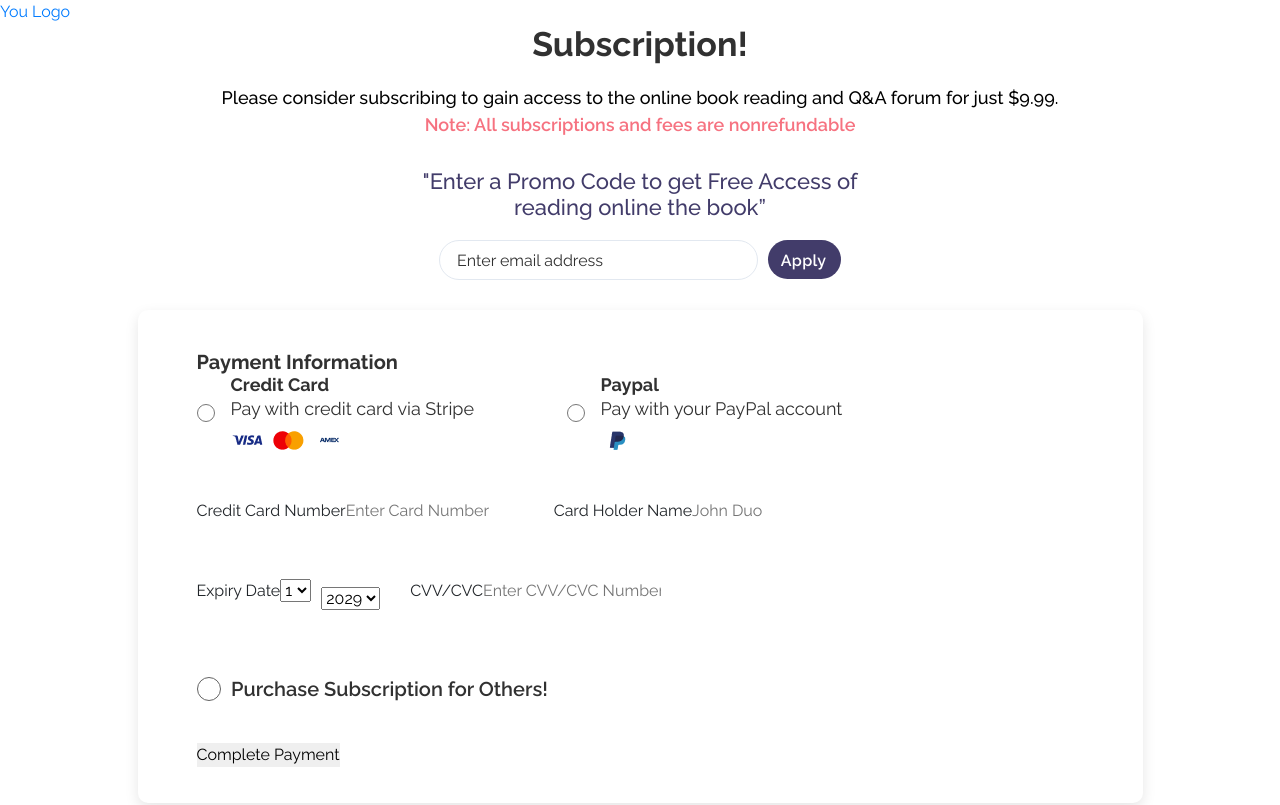
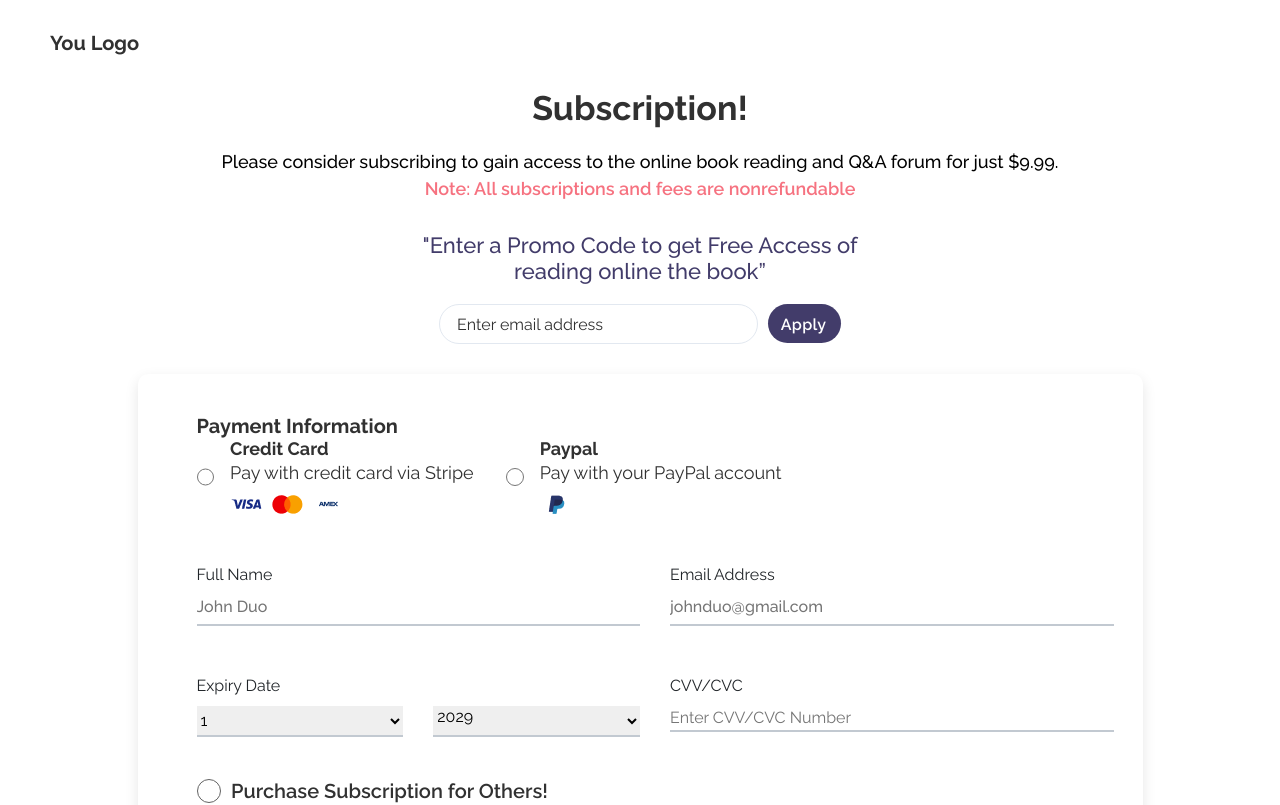
Before and after one commit to MamtazDev/christianity-book-react, a React (Vite) app: page /subscription in a window 1280 px wide. Shown: the top 805 px of the page. Built offline with nearby package versions, Linux system fonts and the light colour scheme; sample sign-in values are in the browser's storage.

Commit message:
subscription page update

```diff
--- a/src/App.css
+++ b/src/App.css
@@ -1234,6 +1234,7 @@ footer {
     .chatList {
         width: 300px;
     }
+
     .profileShow .childHover {
         width: 300px !important;
     }
@@ -1256,3 +1257,198 @@ footer {
 .recharts-cartesian-axis-ticks {
     margin-top: 15px;
 }
+
+
+
+.changeEmail label,
+.changePassword label,
+.profileSetting label {
+    color: var(--gray-400, #92979D);
+    font-size: 16px;
+    font-weight: 600;
+    margin-bottom: 15px;
+    display: block;
+}
+
+.changeEmail label,
+.changePassword label,
+.profileSetting1 label {
+    color: var(--gray-400, #92979D);
+    font-size: 16px;
+    font-weight: 600;
+    margin-bottom: 15px;
+    display: block;
+}
+
+.notificationSetting label {
+    color: var(--gray-400, #92979D);
+    font-size: 16px;
+    font-weight: 600;
+}
+
+/* account setting */
+.inputContainer {
+    width: 100%;
+    max-width: 356px !important;
+    display: block;
+}
+
+
+.inputContainer1 {
+    width: 100%;
+    max-width: 356px !important;
+    display: block;
+}
+
+.changeEmail input,
+.changePassword input,
+.profileSetting input,
+.profileSetting select {
+    border-bottom: 2px solid #423C6A;
+    padding-bottom: 5px;
+    color: var(--primary-color, #423C6A);
+    font-size: 16px;
+    font-weight: 500;
+    width: 100%;
+    max-width: 356px !important;
+    display: block;
+}
+
+.changeEmail input,
+.changePassword input,
+.profileSetting1 input,
+.profileSetting1 select {
+    border-bottom: 2px solid #423C6A;
+    padding-bottom: 5px;
+    color: var(--primary-color, #423C6A);
+    font-size: 16px;
+    font-weight: 500;
+    width: 100%;
+    display: block;
+}
+
+.changePassword input,
+.profileSetting input,
+.profileSetting select {
+    border-bottom: 2px solid #C2C9D1;
+}
+
+.changePassword input,
+.profileSetting1 input,
+.profileSetting1 select {
+    border-bottom: 2px solid #C2C9D1;
+}
+
+.changeEmail input::placeholder,
+.changePassword input::placeholder,
+.profileSetting input::placeholder {
+    color: var(--primary-color, #423C6A);
+    font-size: 16px;
+    font-weight: 500;
+}
+
+.changeEmail input::placeholder,
+.changePassword input::placeholder,
+.profileSetting1 input::placeholder {
+    color: var(--primary-color, #423C6A);
+    font-size: 16px;
+    font-weight: 500;
+}
+
+.changeEmail button {
+    color: var(--primary-color, #423C6A);
+    font-size: 22px;
+    font-weight: 600;
+    outline: none;
+    border-bottom: 2px solid #423C6A;
+    background: transparent;
+    transition: 0.3s ease-in-out;
+    white-space: nowrap;
+}
+
+.changeEmail button:hover {
+    opacity: .9;
+    border-bottom: 2px solid transparent;
+}
+
+.changePassword button,
+.profileSetting button {
+    color: #FFF;
+    text-align: center;
+    font-size: 20px;
+    font-weight: 700;
+    padding: 16px 143px;
+    border-radius: 32px;
+    background: var(--primary-color, #423C6A);
+    box-shadow: 0px 4px 26px 0px rgba(0, 0, 0, 0.25);
+    transition: 0.4s ease-in-out;
+    white-space: nowrap;
+}
+
+.changePassword button,
+.profileSetting1 button {
+    color: #FFF;
+    text-align: center;
+    font-size: 20px;
+    font-weight: 700;
+    padding: 14px 90px;
+    border-radius: 32px;
+    background: var(--primary-color, #423C6A);
+    box-shadow: 0px 4px 26px 0px rgba(0, 0, 0, 0.25);
+    transition: 0.4s ease-in-out;
+    white-space: nowrap;
+}
+
+.changePassword button:hover,
+.profileSetting button:hover {
+    opacity: .9;
+}
+
+.changePassword button:hover,
+.profileSetting1 button:hover {
+    opacity: .9;
+}
+
+select {
+    border: none;
+}
+
+
+.profileSetting select {
+    background-image: url("../images/drop_down.png");
+    background-repeat: no-repeat;
+    background-position: right center;
+}
+
+select::-ms-expand {
+    display: none;
+}
+
+.inputContainer2 {
+    width: 100% !important;
+    display: block;
+
+}
+.sub_inputcontainer {
+    width: 100% !important;
+    max-width: 209px !important;
+    display: flex !important;
+}
+.profileSetting3 input, .profileSetting3 select {
+    padding-bottom: 5px;
+    color: var(--primary-color, #423C6A);
+    font-size: 16px;
+    font-weight: 500;
+    width: 100%;
+
+}
+.select_date{
+    display: flex;
+    /* flex-wrap: wrap; */
+}
+.second_row{
+    display: flex;
+    justify-content: start;
+    align-items: end;
+    gap:30px  !important;
+}
--- a/src/components/AccountSettings/AccountSetting.jsx
+++ b/src/components/AccountSettings/AccountSetting.jsx
@@ -117,7 +117,7 @@ const AccountSetting = () => {
 
       <form onSubmit={handleEmailSubmit} className="changeEmail">
         <div className="d-flex justify-content-start align-items-end gap-4 acount_gap">
-          <div className="inputContainer1">
+          <div className="inputContainer">
             <label>Change Email</label>
             <input
               type="email"
--- a/src/components/Login/CompleteProfileForm.css
+++ b/src/components/Login/CompleteProfileForm.css
@@ -62,3 +62,42 @@
   align-items: center; */
   margin-top: 100px;
 }
+.completeprofile_inputContainer {
+  width: 100% !important;
+  max-width: 356px !important;
+  display: block;
+}
+.completeprofile_inputContainer label {
+  color: var(--gray-400, #92979D);
+  font-size: 16px;
+  font-weight: 600;
+  margin-bottom: 15px;
+  display: block;
+}
+.completeprofile_inputContainer input{
+  border-bottom: 2px solid #C2C9D1 !important;
+}
+
+.changePassword input,
+.profileSetting input,
+.profileSetting select {
+    border-bottom: 2px solid #C2C9D1;
+    width: 100%;
+}
+select {
+  border: none;
+}
+.create_profile_button  button{
+  color: #FFF;
+  text-align: center;
+  font-size: 20px;
+  font-weight: 700;
+  padding: 14px 90px;
+  border-radius: 32px;
+  background: var(--primary-color, #423C6A);
+  box-shadow: 0px 4px 26px 0px rgba(0, 0, 0, 0.25);
+  transition: 0.4s ease-in-out;
+  white-space: nowrap;
+  border: none;
+  cursor: pointer;
+}
--- a/src/components/Login/LoginForm.css
+++ b/src/components/Login/LoginForm.css
@@ -70,14 +70,35 @@
   width: 100%;
   padding-bottom: 9px;
 }
+.logInContainer form .inputContainer1 {
+  display: flex;
+  gap: 10px;
+  align-items: center;
+  border-bottom: 2px solid #c2c9d1;
+  width: 100%;
+  padding-bottom: 9px;
+}
 
 .logInContainer form .inputContainer input {
   width: 100%;
   outline: unset;
   border: unset;
 }
+.logInContainer form .inputContainer1 input {
+  width: 100%;
+  outline: unset;
+  border: unset;
+}
 
 .logInContainer form .inputContainer input::placeholder {
+  color: #423c6a;
+  font-size: 16px;
+  font-style: normal;
+  font-weight: 500;
+  line-height: normal;
+}
+
+.logInContainer form .inputContainer1 input::placeholder {
   color: #423c6a;
   font-size: 16px;
   font-style: normal;
--- a/src/pages/Subscription.css
+++ b/src/pages/Subscription.css
@@ -265,7 +265,6 @@ button {
     justify-content: center;
     align-items: center;
     gap: 16px;
-    width: 340px;
 }
 
 .flex_payment {
@@ -301,3 +300,77 @@ button {
     width: 20px !important;
     height: 20px !important;
 }
+
+.subscription input,select{
+    border-bottom: 2px solid #C2C9D1 !important;
+    display: block;
+
+
+}
+
+.sub_input {
+    display: flex;
+    justify-content: start;
+    align-items: center;
+    flex-wrap: wrap;
+}
+
+.sub_input input {
+    min-width: 429px !important;
+    width: 100% !important;
+}
+
+.sub_inputcontainer label {
+    display: block;
+}
+
+.sub_select_date {
+    display: flex;
+    flex-wrap: wrap;
+}
+
+.sub_select_date select {
+    border: none;
+    border-bottom: 1px solid #C2C9D1;
+    min-width: 209px !important;
+    width: 100% !important;
+}
+.completeProfileContainer a {
+    color: #313131;
+    font-size: 20px;
+    font-style: normal;
+    font-weight: 700;
+    line-height: normal;
+}
+
+.create_profile_button button{
+    color: #FFF;
+    text-align: center;
+    font-size: 20px;
+    font-weight: 700;
+    padding: 14px 90px;
+    border-radius: 32px;
+    background: var(--primary-color, #423C6A);
+    box-shadow: 0px 4px 26px 0px rgba(0, 0, 0, 0.25);
+    transition: 0.4s ease-in-out;
+    white-space: nowrap;
+    margin: auto !important;
+    display: flex;
+
+}
+.completeProfileContainer {
+    padding: 31px 50px;
+}
+@media (max-width:768px) {
+    .sub_input input {
+        max-width: 429px !important;
+        width: 100% !important;
+    }
+
+    .sub_select_date select {
+        border: none;
+        border-bottom: 1px solid #C2C9D1;
+        max-width: 209px !important;
+        width: 100% !important;
+    }
+}
--- a/src/pages/Subscription.jsx
+++ b/src/pages/Subscription.jsx
@@ -37,8 +37,8 @@ const Subscription = () => {
       </div>
       <div className="subv_body">
         <p>Payment Information</p>
-        <form action="" className="profileSetting1  mt_30cp">
-          <div className="d-flex justify-content-start align-items-end gap_4 mb-5">
+        <form action="" className="subscription  mt_30cp">
+          <div className="d-flex justify-content-start align-items-end flex-wrap flex-md-nowrap gap_4 mb-5">
             <div className="payment_parent">
               <input
                 type="radio"
@@ -72,44 +72,54 @@ const Subscription = () => {
               </div>
             </div>
           </div>
-          <div className="d-flex justify-content-start align-items-end gap_4 mb-5">
-            <div className="inputContainer">
-              <label>Credit Card Number</label>
-              <input type="text" placeholder="Enter Card Number" />
-            </div>
-            <div className="inputContainer">
-              <label>Card Holder Name</label>
-              <input type="text" placeholder="John Duo" />
+
+          <div className="profileSetting3 mb_40">
+            <div className="d-flex justify-content-start flex-wrap flex-md-nowrap gap_4 mb-5">
+              <div className="inputContainer2">
+                <label>Full Name</label>
+                <input name="fullName" type="text" placeholder="John Duo" />
+              </div>
+              <div className="inputContainer2">
+                <label>Email Address</label>
+                <input
+                  name="email"
+                  type="email"
+                  placeholder="johnduo@gmail.com"
+                />
+              </div>
             </div>
           </div>
-          <div className="d-flex justify-content-start align-items-end gap_4 mb-5">
-            <div className="inputContainer">
-              <div className="d-flex justify-content-start align-items-end gap_2 ">
-                <div className="inputContainer">
-                  <label>Expiry Date</label>
-                  <select className="" name="" id="">
+          <div>
+            <div className="d-flex gap_4 w-100">
+              <div className="w-100">
+                <label>Expiry Date</label>
+                <div className="d-flex flex-wrap flex-md-nowrap gap_4 w-100">
+                  <select className="w-100" name="" id="">
                     <option value="0">1</option>
                     <option value="1">2</option>
                     <option value="2">3</option>
                     <option value="3">4</option>
                     <option value="4">5</option>
                   </select>
-                </div>
-                <div className="inputContainer">
-                  <select className="" name="" id="">
+                  <select className="w-100 pb-2" name="" id="">
                     <option value="0">2029</option>
                     <option value="1">2030</option>
                     <option value="2">2031</option>
                   </select>
                 </div>
               </div>
-            </div>
-            <div className="inputContainer">
-              <label>CVV/CVC</label>
-              <input type="text" placeholder="Enter CVV/CVC Number" />
+              <div className="w-100">
+                <label>CVV/CVC</label>
+                <input
+                  className="w-100"
+                  type="text"
+                  placeholder="Enter CVV/CVC Number"
+                />
+              </div>
             </div>
           </div>
-          <div className="purchase_sub">
+
+          <div className="purchase_sub mt_30cp mt-4">
             <label className="checkbox">
               <input
                 type="checkbox"
```
Also changed, not shown: src/components/AccountSettings/AcountSetting.css (+4 -5 lines), src/components/Login/CompleteProfileForm.jsx (+4 -4 lines).
